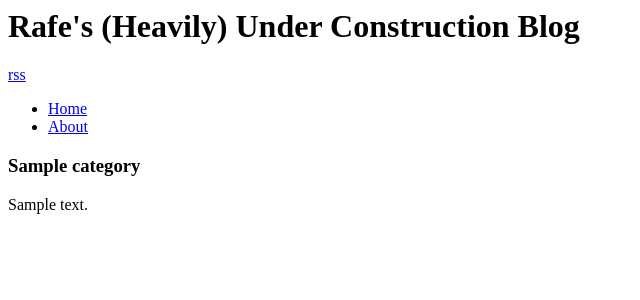
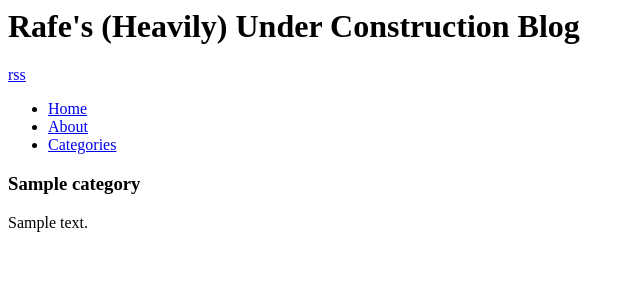
Before and after one commit to RafeHatfield/blog-meets-django, a Django app: page /categories/ in a window 1280 px wide. Shown: the top 300 px of the page, without its empty margins (0-640 px from the left). Run offline with Django 3.2, Linux system fonts and the light colour scheme; data comes from the database, SQL or seed files in the repository; tables that the repository leaves empty hold one stand-in row (values such as "Sample post"); parts of the project's set-up code (start-up, migrations or seed data) failed here and were passed over.

Commit message:
added link to categories

```diff
--- a/templates/header.html
+++ b/templates/header.html
@@ -13,4 +13,5 @@
                 {% for flatpage in flatpages %}
                 <li><a href="{{ flatpage.url }}">{{ flatpage.title }}</a></li>
                 {% endfor %}
+                <li><a href="/categories/">Categories</a></li>
             </ul>
```
